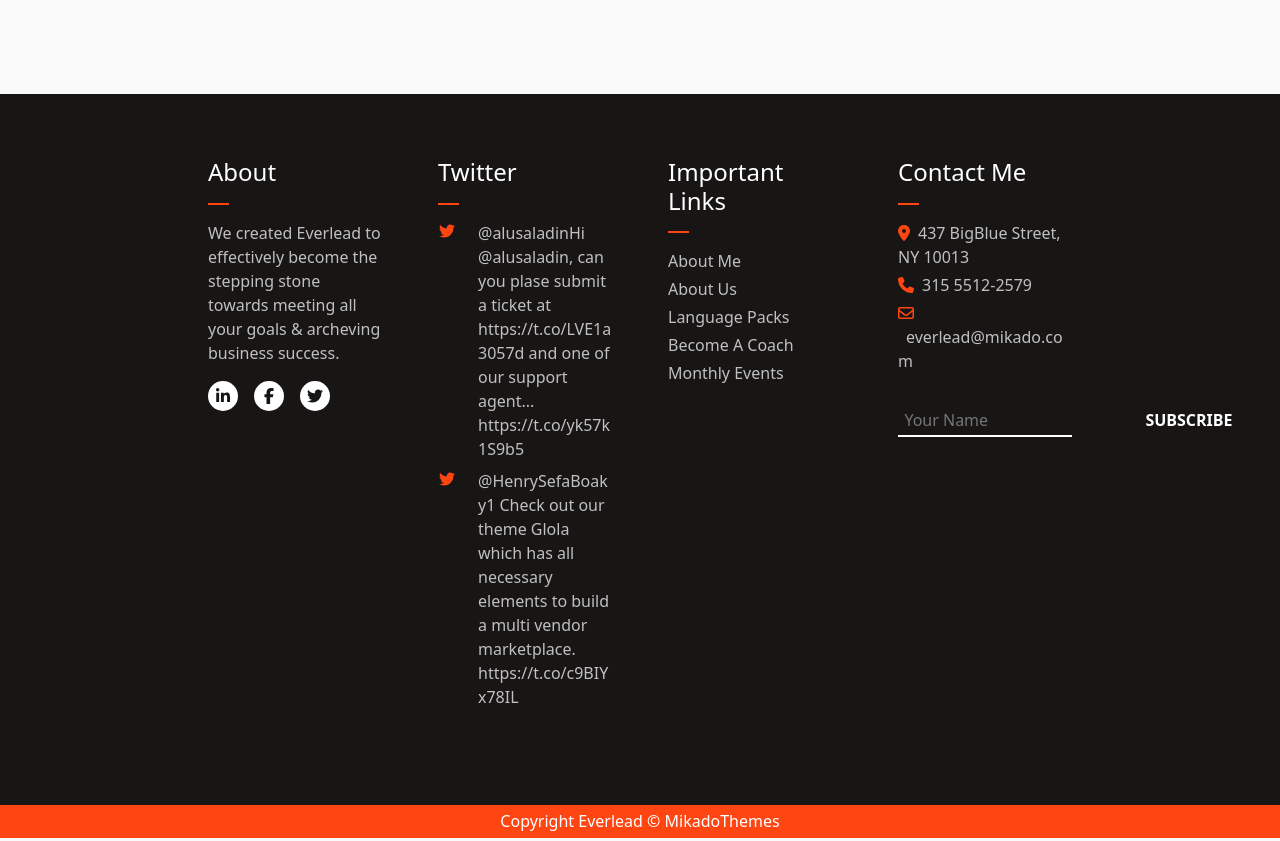
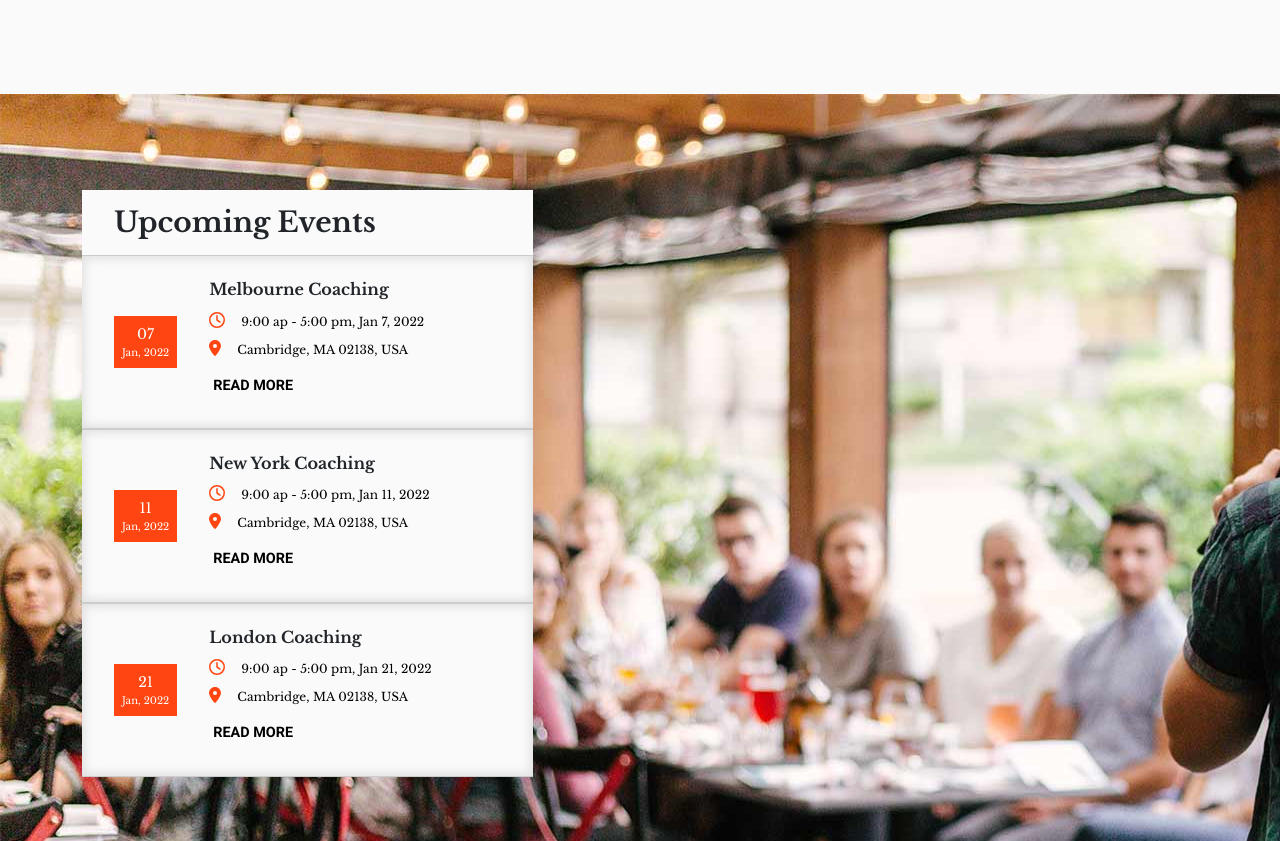
Before and after one commit to MarcoZellini/proj-html-vuejs, a Vue app: page / in a window 1280 px wide. Shown: the part 1959-2800 px from the top of the page. Built offline with nearby package versions, Linux system fonts and the light colour scheme.

Commit message:
Add Upcoming Events Section

```diff
--- a/src/assets/scss/app.scss
+++ b/src/assets/scss/app.scss
@@ -121,7 +121,7 @@ body {
               padding: 1rem;
               margin-right: 1rem;
               text-decoration: none;
-              font-family: 'roboto';
+              font-family: 'roboto', sans-serif;
 
               span.text {
                 padding: .5rem;
@@ -294,6 +294,109 @@ body {
 
 
   }
+
+  #upcoming_events {
+    background-image: url('../img/h1-img-09.jpg');
+    padding: 6rem 0;
+
+    .card {
+      background-color: $el_bg_light;
+
+      h3 {
+        text-transform: capitalize;
+        font-weight: bold;
+        padding: 1rem 2rem;
+        margin: 0;
+      }
+
+      .event {
+        display: flex;
+        align-items: center;
+        border-top: 1px solid $el_border_grey;
+        border-bottom: 1px solid $el_border_grey;
+        padding: 1.5rem 2rem;
+        box-shadow: inset $el_bg_grey 0px 0px 10px 3px;
+
+        &:hover {
+          background-color: $el_bg_white;
+        }
+
+        .event_name {
+          text-transform: capitalize;
+        }
+
+        .date {
+          text-align: center;
+          background-color: $el_bg_primary;
+          color: $el_text_white;
+          padding: .5rem;
+          margin-right: 1rem;
+
+          .day {
+            display: block;
+            font-style: 1rem;
+          }
+
+          .rest_of_date {
+            text-transform: capitalize;
+            display: block;
+            font-size: 10px;
+          }
+        }
+
+        .event_info {
+          margin-left: 1rem;
+
+          h6 {
+            font-weight: bold;
+          }
+
+          ul {
+            list-style: none;
+            margin-bottom: 0;
+            padding: 0;
+
+            li {
+              color: $el_text_primary;
+              padding-bottom: .25rem;
+
+              span {
+                color: $el_text_black;
+                margin-left: 1rem;
+                font-size: .75rem;
+              }
+
+              .more {
+                text-transform: uppercase;
+                font-weight: bold;
+                color: $el_text_black;
+                text-decoration: none;
+                font-size: .9rem;
+                font-family: 'roboto', sans-serif;
+              }
+
+              &:last-child {
+                padding: .5rem .25rem;
+                display: inline-block;
+
+                &:hover {
+                  cursor: pointer;
+                  background-color: $el_bg_white;
+                  transition: all .5s ease;
+                }
+
+                &:hover::after {
+                  content: '\2192';
+                  color: $el_text_black;
+                  padding-left: .5rem;
+                }
+              }
+            }
+          }
+        }
+      }
+    }
+  }
 }
 
 #app_footer {
--- a/src/components/AppMain.vue
+++ b/src/components/AppMain.vue
@@ -163,5 +163,100 @@ export default {
                 </div>
             </div>
         </section>
+        <!-- /#founder -->
+        <div id="upcoming_events">
+            <div class="container">
+                <div class="row">
+                    <div class="col-5">
+                        <div class="card">
+                            <h3>upcoming events</h3>
+                            <div class="event">
+                                <div class="date">
+                                    <small class="day">07</small>
+                                    <!-- /.day -->
+                                    <small class="rest_of_date">jan, 2022</small>
+                                    <!-- /.rest_of_date -->
+                                </div>
+                                <div class="event_info">
+                                    <h6 class="event_name">Melbourne Coaching</h6>
+                                    <!-- /.event_name -->
+                                    <ul>
+                                        <li class="full_date">
+                                            <font-awesome-icon :icon="['far', 'clock']" />
+                                            <span>9:00 ap - 5:00 pm, Jan 7, 2022</span>
+                                        </li>
+                                        <li class="location">
+                                            <font-awesome-icon :icon="['fas', 'location-dot']" />
+                                            <span>Cambridge, MA 02138, USA</span>
+                                        </li>
+                                        <li>
+                                            <a href="#" class="more">read more</a>
+                                        </li>
+                                    </ul>
+                                    <!-- /.more -->
+                                </div>
+                            </div>
+                            <div class="event">
+                                <div class="date">
+                                    <small class="day">11</small>
+                                    <!-- /.day -->
+                                    <small class="rest_of_date">jan, 2022</small>
+                                    <!-- /.rest_of_date -->
+                                </div>
+                                <div class="event_info">
+                                    <h6 class="event_name">new york coaching</h6>
+                                    <!-- /.event_name -->
+                                    <ul>
+                                        <li class="full_date">
+                                            <font-awesome-icon :icon="['far', 'clock']" />
+                                            <span>9:00 ap - 5:00 pm, Jan 11, 2022</span>
+                                        </li>
+                                        <li class="location">
+                                            <font-awesome-icon :icon="['fas', 'location-dot']" />
+                                            <span>Cambridge, MA 02138, USA</span>
+                                        </li>
+                                        <li>
+                                            <a href="#" class="more">read more</a>
+                                        </li>
+                                    </ul>
+                                    <!-- /.more -->
+                                </div>
+                            </div>
+                            <div class="event">
+                                <div class="date">
+                                    <small class="day">21</small>
+                                    <!-- /.day -->
+                                    <small class="rest_of_date">jan, 2022</small>
+                                    <!-- /.rest_of_date -->
+                                </div>
+                                <div class="event_info">
+                                    <h6 class="event_name">london coaching</h6>
+                                    <!-- /.event_name -->
+                                    <ul>
+                                        <li class="full_date">
+                                            <font-awesome-icon :icon="['far', 'clock']" />
+                                            <span>9:00 ap - 5:00 pm, Jan 21, 2022</span>
+                                        </li>
+                                        <li class="location">
+                                            <font-awesome-icon :icon="['fas', 'location-dot']" />
+                                            <span>Cambridge, MA 02138, USA</span>
+                                        </li>
+                                        <li>
+                                            <a href="#" class="more">read more</a>
+                                        </li>
+                                    </ul>
+                                    <!-- /.more -->
+                                </div>
+                            </div>
+                        </div>
+                        <!-- /.card -->
+                    </div>
+                    <!-- /.col5 -->
+                </div>
+                <!-- /.row -->
+            </div>
+            <!-- /.container -->
+        </div>
+        <!-- /#upcoming_events -->
     </main>
 </template>
--- a/src/main.js
+++ b/src/main.js
@@ -17,7 +17,8 @@ import {
 } from '@fortawesome/free-solid-svg-icons'
 
 import {
-    faEnvelope
+    faEnvelope,
+    faClock
 } from '@fortawesome/free-regular-svg-icons'
 
 import {
@@ -34,7 +35,8 @@ library.add(
     faFacebookF,
     faTwitter, faLocationDot,
     faPhone,
-    faEnvelope)
+    faEnvelope,
+    faClock)
 
 createApp(App)
     .component('font-awesome-icon', FontAwesomeIcon)
```
